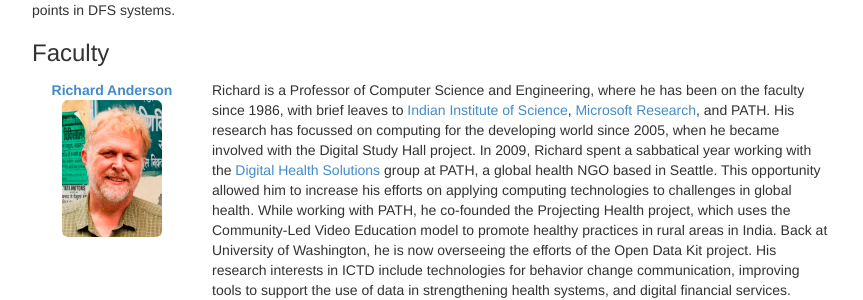
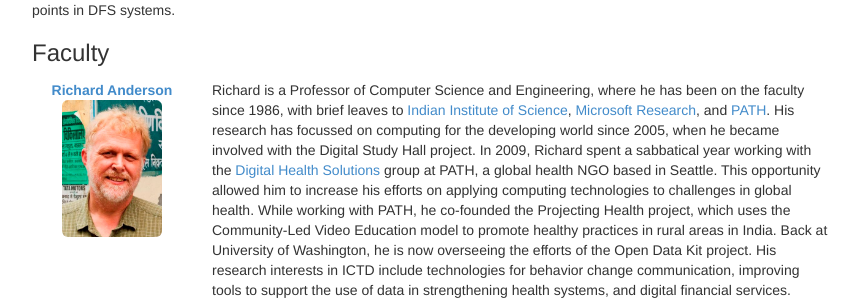
Before and after one commit to uw-ictd/dfs-website, a Jekyll site: the page built from who_we_are.html, in a window 1280 px wide. Shown: the part 195-495 px from the top of the page, without its empty margins (208-1071 px from the left). Built offline with Jekyll 4.4.1, drawn with Linux system fonts in a browser that asks for light colours; part of the change alters nothing that is shown.

Commit message:
Adding link

```diff
--- a/_data/people.yml
+++ b/_data/people.yml
@@ -5,7 +5,7 @@ faculty:
         role: faculty
         img: richard_anderson.jpg
         bio: |
-            Richard is a Professor of Computer Science and Engineering, where he has been on the faculty since 1986, with brief leaves to [Indian Institute of Science](http://www.iisc.ernet.in/), [Microsoft Research](http://research.microsoft.com), and PATH. His research has focussed on computing for the developing world since 2005, when he became involved with the Digital Study Hall project. In 2009, Richard spent a sabbatical year working with the [Digital Health Solutions](http://sites.path.org/hmis/) group at PATH, a global health NGO based in Seattle. This opportunity allowed him to increase his efforts on applying computing technologies to challenges in global health. While working with PATH, he co-founded the Projecting Health project, which uses the Community-Led Video Education model to promote healthy practices in rural areas in India. Back at University of Washington, he is now overseeing the efforts of the Open Data Kit project. His research interests in ICTD include technologies for behavior change communication, improving tools to support the use of data in strengthening health systems, and digital financial services.
+            Richard is a Professor of Computer Science and Engineering, where he has been on the faculty since 1986, with brief leaves to [Indian Institute of Science](http://www.iisc.ernet.in/), [Microsoft Research](http://research.microsoft.com), and [PATH](path.org). His research has focussed on computing for the developing world since 2005, when he became involved with the Digital Study Hall project. In 2009, Richard spent a sabbatical year working with the [Digital Health Solutions](http://sites.path.org/hmis/) group at PATH, a global health NGO based in Seattle. This opportunity allowed him to increase his efforts on applying computing technologies to challenges in global health. While working with PATH, he co-founded the Projecting Health project, which uses the Community-Led Video Education model to promote healthy practices in rural areas in India. Back at University of Washington, he is now overseeing the efforts of the Open Data Kit project. His research interests in ICTD include technologies for behavior change communication, improving tools to support the use of data in strengthening health systems, and digital financial services.
 
     kurtis:
         display_name: "Kurtis Heimerl"
```
